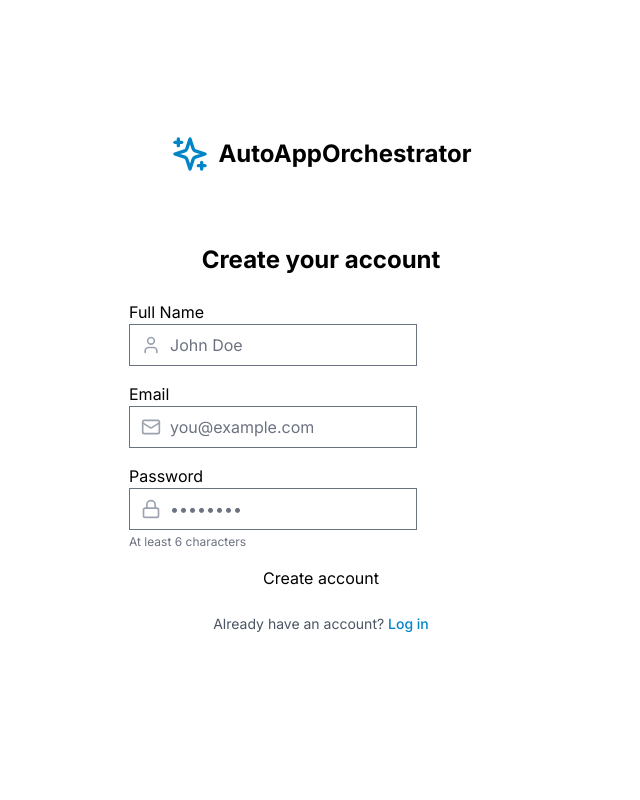
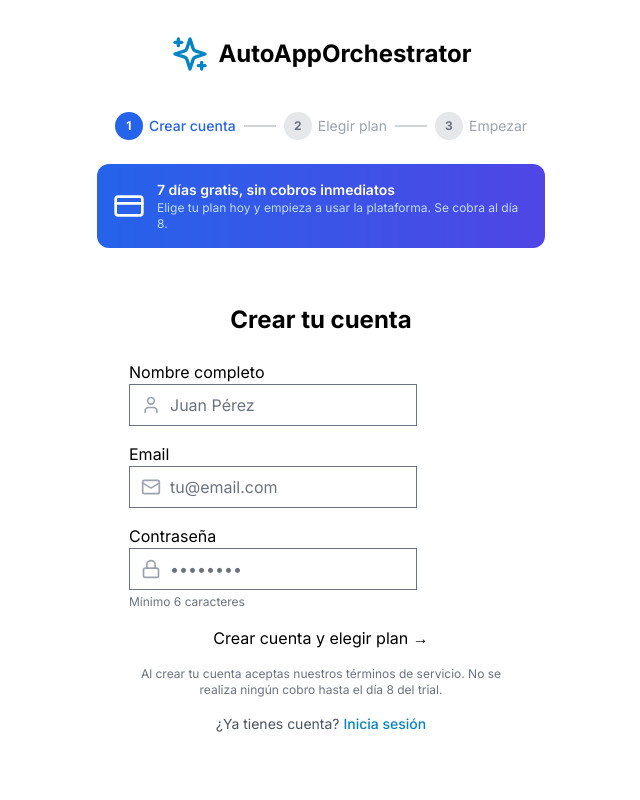
Before and after one commit to gringoglobalchanel-debug/-autoapporch-frontend, a Next.js app: page /register in a window 1280 px wide. Shown: the top 800 px of the page, without its empty margins (319-959 px from the left). Built offline with nearby package versions, Linux system fonts and the light colour scheme.

Commit message:
fix: registro redirige a billing, trial 7 días, banner nuevo usuario

```diff
--- a/src/app/billing/page.tsx
+++ b/src/app/billing/page.tsx
@@ -1,23 +1,13 @@
-/**
- * Página de facturación y suscripción
- */
-
 'use client';
 
 import { useState, useEffect } from 'react';
-import { useRouter } from 'next/navigation';
+import { useRouter, useSearchParams } from 'next/navigation';
 import Link from 'next/link';
 import { apiClient } from '@/lib/api';
 import toast from 'react-hot-toast';
 import {
-  ArrowLeft,
-  CreditCard,
-  Check,
-  Loader2,
-  Zap,
-  Rocket,
-  Crown,
-  Globe
+  ArrowLeft, CreditCard, Check, Loader2,
+  Zap, Rocket, Crown, Globe, Sparkles, Clock
 } from 'lucide-react';
 
 const PLANS = [
@@ -85,12 +75,19 @@ const PLANS = [
 
 export default function BillingPage() {
   const router = useRouter();
+  const searchParams = useSearchParams();
+  const isNewUser = searchParams.get('new_user') === 'true';
+  const upgradeSuccess = searchParams.get('upgrade_success') === 'true';
+
   const [loading, setLoading] = useState(false);
   const [selectedPlan, setSelectedPlan] = useState<string | null>(null);
   const [currentPlan, setCurrentPlan] = useState<string | null>(null);
 
   useEffect(() => {
     loadCurrentPlan();
+    if (upgradeSuccess) {
+      toast.success('¡Plan actualizado exitosamente!');
+    }
   }, []);
 
   const loadCurrentPlan = async () => {
@@ -107,15 +104,12 @@ export default function BillingPage() {
   const handleCheckout = async (planId: string) => {
     setSelectedPlan(planId);
     setLoading(true);
-
     try {
       const response = await apiClient.stripe.createCheckout(planId);
-
       if (response.data.url) {
         window.location.href = response.data.url;
       }
     } catch (error: any) {
-      console.error('Error creating checkout:', error);
       toast.error(error.response?.data?.message || 'Error al procesar la solicitud');
       setSelectedPlan(null);
     } finally {
@@ -127,12 +121,10 @@ export default function BillingPage() {
     setLoading(true);
     try {
       const response = await apiClient.stripe.createPortal();
-
       if (response.data.url) {
         window.location.href = response.data.url;
       }
     } catch (error) {
-      console.error('Error creating portal:', error);
       toast.error('Error al abrir el portal de facturación');
     } finally {
       setLoading(false);
@@ -143,26 +135,66 @@ export default function BillingPage() {
     <div className="min-h-screen bg-gray-50">
       <header className="bg-white border-b border-gray-200">
         <div className="container mx-auto px-4 py-4">
-          <Link
-            href="/dashboard"
-            className="inline-flex items-center text-gray-600 hover:text-gray-900 transition-colors"
-          >
-            <ArrowLeft className="w-5 h-5 mr-2" />
-            Volver al Dashboard
-          </Link>
+          {isNewUser ? (
+            <div className="flex items-center gap-3">
+              <Sparkles className="w-6 h-6 text-blue-600" />
+              <span className="font-semibold text-gray-800">AutoAppOrchestrator</span>
+            </div>
+          ) : (
+            <Link href="/dashboard" className="inline-flex items-center text-gray-600 hover:text-gray-900 transition-colors">
+              <ArrowLeft className="w-5 h-5 mr-2" />
+              Volver al Dashboard
+            </Link>
+          )}
         </div>
       </header>
 
       <div className="container mx-auto px-4 py-12 max-w-7xl">
+
+        {/* Banner nuevo usuario */}
+        {isNewUser && (
+          <div className="bg-gradient-to-r from-blue-600 to-indigo-700 text-white rounded-2xl p-6 mb-10 flex flex-col md:flex-row items-center gap-4">
+            <div className="p-3 bg-white/20 rounded-xl">
+              <Clock className="w-8 h-8" />
+            </div>
+            <div className="text-center md:text-left">
+              <h2 className="text-xl font-bold mb-1">¡7 días gratis en cualquier plan!</h2>
+              <p className="text-blue-100">Elige tu plan hoy, agrega tu tarjeta y empieza a crear apps. No se cobra nada hasta el día 8. Cancela cuando quieras.</p>
+            </div>
+          </div>
+        )}
+
+        {/* Pasos para nuevo usuario */}
+        {isNewUser && (
+          <div className="flex items-center justify-center gap-2 mb-8">
+            <div className="flex items-center gap-1.5">
+              <div className="w-7 h-7 rounded-full bg-green-500 text-white text-xs flex items-center justify-center font-bold">✓</div>
+              <span className="text-sm text-green-600 font-medium">Cuenta creada</span>
+            </div>
+            <div className="w-8 h-0.5 bg-blue-400" />
+            <div className="flex items-center gap-1.5">
+              <div className="w-7 h-7 rounded-full bg-blue-600 text-white text-xs flex items-center justify-center font-bold">2</div>
+              <span className="text-sm font-medium text-blue-600">Elegir plan</span>
+            </div>
+            <div className="w-8 h-0.5 bg-gray-300" />
+            <div className="flex items-center gap-1.5">
+              <div className="w-7 h-7 rounded-full bg-gray-200 text-gray-500 text-xs flex items-center justify-center font-bold">3</div>
+              <span className="text-sm text-gray-400">Empezar</span>
+            </div>
+          </div>
+        )}
+
         <div className="text-center mb-12">
           <div className="inline-flex items-center justify-center w-16 h-16 bg-blue-100 rounded-full mb-4">
             <CreditCard className="w-8 h-8 text-blue-600" />
           </div>
           <h1 className="text-4xl font-bold text-gray-900 mb-3">
-            Planes y precios
+            {isNewUser ? 'Elige tu plan' : 'Planes y precios'}
           </h1>
           <p className="text-xl text-gray-600">
-            Elige el plan perfecto para tus necesidades
+            {isNewUser
+              ? 'Selecciona el plan que mejor se adapte a tus necesidades'
+              : 'Elige el plan perfecto para tus necesidades'}
           </p>
 
           {currentPlan && currentPlan !== 'free_trial' && (
@@ -185,9 +217,7 @@ export default function BillingPage() {
               <div
                 key={plan.id}
                 className={`bg-white rounded-2xl shadow-sm border ${
-                  plan.popular
-                    ? 'border-blue-600 shadow-xl relative'
-                    : 'border-gray-200'
+                  plan.popular ? 'border-blue-600 shadow-xl relative' : 'border-gray-200'
                 } p-8 flex flex-col`}
               >
                 {plan.popular && (
@@ -204,10 +234,18 @@ export default function BillingPage() {
                   <p className="text-gray-600 text-sm">{plan.description}</p>
                 </div>
 
-                <div className="mb-6">
+                <div className="mb-2">
                   <span className="text-4xl font-bold text-gray-900">${plan.price}</span>
                   <span className="text-gray-600">/mes</span>
                 </div>
+
+                {/* ✅ Indicador de trial para nuevos usuarios */}
+                {isNewUser && (
+                  <div className="mb-4 inline-flex items-center gap-1 text-xs font-medium text-green-700 bg-green-50 border border-green-200 rounded-full px-3 py-1">
+                    <Clock className="w-3 h-3" />
+                    7 días gratis, luego ${plan.price}/mes
+                  </div>
+                )}
 
                 <ul className="space-y-3 mb-8 flex-1">
                   {plan.features.map((feature, i) => (
@@ -237,12 +275,13 @@ export default function BillingPage() {
                     } disabled:opacity-50 flex items-center justify-center gap-2`}
                   >
                     {loading && selectedPlan === plan.id ? (
-                      <>
-                        <Loader2 className="w-4 h-4 animate-spin" />
-                        Procesando...
-                      </>
+                      <><Loader2 className="w-4 h-4 animate-spin" />Procesando...</>
+                    ) : isNewUser ? (
+                      `Empezar gratis con ${plan.name} →`
+                    ) : isUpgrade ? (
+                      'Actualizar plan'
                     ) : (
-                      isUpgrade ? 'Actualizar plan' : 'Seleccionar plan'
+                      'Seleccionar plan'
                     )}
                   </button>
                 )}
@@ -259,12 +298,8 @@ export default function BillingPage() {
                   <Globe className="w-6 h-6 text-blue-600" />
                 </div>
                 <div>
-                  <h3 className="text-xl font-bold text-gray-900 mb-1">
-                    Dominios personalizados extras
-                  </h3>
-                  <p className="text-gray-600">
-                    Agrega más dominios a tu plan por solo +$5/mes cada uno
-                  </p>
+                  <h3 className="text-xl font-bold text-gray-900 mb-1">Dominios personalizados extras</h3>
+                  <p className="text-gray-600">Agrega más dominios a tu plan por solo +$5/mes cada uno</p>
                 </div>
               </div>
               <Link
@@ -278,26 +313,15 @@ export default function BillingPage() {
         )}
 
         <div className="bg-white rounded-2xl shadow-sm border border-gray-200 p-8">
-          <h3 className="text-lg font-bold text-gray-900 mb-4">
-            Métodos de pago aceptados
-          </h3>
+          <h3 className="text-lg font-bold text-gray-900 mb-4">Métodos de pago aceptados</h3>
           <div className="flex flex-wrap items-center gap-4">
-            <div className="px-4 py-2 bg-gray-100 rounded-lg text-sm font-medium">
-              Visa
-            </div>
-            <div className="px-4 py-2 bg-gray-100 rounded-lg text-sm font-medium">
-              Mastercard
-            </div>
-            <div className="px-4 py-2 bg-gray-100 rounded-lg text-sm font-medium">
-              American Express
-            </div>
-            <div className="px-4 py-2 bg-gray-100 rounded-lg text-sm font-medium">
-              PayPal (pronto)
-            </div>
+            {['Visa', 'Mastercard', 'American Express'].map(m => (
+              <div key={m} className="px-4 py-2 bg-gray-100 rounded-lg text-sm font-medium">{m}</div>
+            ))}
           </div>
           <p className="text-xs text-gray-500 mt-4">
-            Todos los pagos son procesados de forma segura por Stripe.
-            No almacenamos información de tarjetas de crédito.
+            Todos los pagos son procesados de forma segura por Stripe. No almacenamos información de tarjetas.
+            {isNewUser && ' Durante los 7 días de prueba no se realiza ningún cobro.'}
           </p>
         </div>
       </div>
--- a/src/app/register/page.tsx
+++ b/src/app/register/page.tsx
@@ -1,7 +1,3 @@
-/**
- * Página de registro
- */
-
 'use client';
 
 import { useState } from 'react';
@@ -10,7 +6,7 @@ import Link from 'next/link';
 import { supabase } from '@/lib/supabase';
 import { useAuthStore } from '@/store';
 import toast from 'react-hot-toast';
-import { Sparkles, Mail, Lock, User, Loader2 } from 'lucide-react';
+import { Sparkles, Mail, Lock, User, Loader2, CreditCard } from 'lucide-react';
 
 export default function RegisterPage() {
   const router = useRouter();
@@ -26,7 +22,7 @@ export default function RegisterPage() {
     e.preventDefault();
 
     if (formData.password.length < 6) {
-      toast.error('Password must be at least 6 characters');
+      toast.error('La contraseña debe tener al menos 6 caracteres');
       return;
     }
 
@@ -51,13 +47,15 @@ export default function RegisterPage() {
         fullName: formData.fullName,
       });
 
-      toast.success('Account created! Redirecting...');
+      toast.success('¡Cuenta creada! Elige tu plan para comenzar.');
 
+      // ✅ FIX: redirigir a /billing para elegir plan y poner tarjeta
       setTimeout(() => {
-        router.push('/dashboard');
+        router.push('/billing?new_user=true');
       }, 1000);
+
     } catch (error: any) {
-      toast.error(error.message || 'Registration failed');
+      toast.error(error.message || 'Error al crear la cuenta');
     } finally {
       setLoading(false);
     }
@@ -76,22 +74,49 @@ export default function RegisterPage() {
           </Link>
         </div>
 
+        {/* Pasos */}
+        <div className="flex items-center justify-center gap-2 mb-6">
+          <div className="flex items-center gap-1.5">
+            <div className="w-7 h-7 rounded-full bg-blue-600 text-white text-xs flex items-center justify-center font-bold">1</div>
+            <span className="text-sm font-medium text-blue-600">Crear cuenta</span>
+          </div>
+          <div className="w-8 h-0.5 bg-gray-300" />
+          <div className="flex items-center gap-1.5">
+            <div className="w-7 h-7 rounded-full bg-gray-200 text-gray-500 text-xs flex items-center justify-center font-bold">2</div>
+            <span className="text-sm text-gray-400">Elegir plan</span>
+          </div>
+          <div className="w-8 h-0.5 bg-gray-300" />
+          <div className="flex items-center gap-1.5">
+            <div className="w-7 h-7 rounded-full bg-gray-200 text-gray-500 text-xs flex items-center justify-center font-bold">3</div>
+            <span className="text-sm text-gray-400">Empezar</span>
+          </div>
+        </div>
+
+        {/* Banner trial */}
+        <div className="bg-gradient-to-r from-blue-600 to-indigo-600 text-white rounded-xl p-4 mb-6 flex items-center gap-3">
+          <CreditCard className="w-8 h-8 flex-shrink-0" />
+          <div>
+            <p className="font-semibold text-sm">7 días gratis, sin cobros inmediatos</p>
+            <p className="text-xs text-blue-200">Elige tu plan hoy y empieza a usar la plataforma. Se cobra al día 8.</p>
+          </div>
+        </div>
+
         {/* Card */}
         <div className="card p-8">
           <h1 className="text-2xl font-bold text-center mb-6">
-            Create your account
+            Crear tu cuenta
           </h1>
 
           <form onSubmit={handleSubmit} className="space-y-4">
             <div>
-              <label className="label">Full Name</label>
+              <label className="label">Nombre completo</label>
               <div className="relative">
                 <User className="absolute left-3 top-1/2 -translate-y-1/2 w-5 h-5 text-gray-400" />
                 <input
                   type="text"
                   required
                   className="input pl-10"
-                  placeholder="John Doe"
+                  placeholder="Juan Pérez"
                   value={formData.fullName}
                   onChange={(e) =>
                     setFormData({ ...formData, fullName: e.target.value })
@@ -108,7 +133,7 @@ export default function RegisterPage() {
                   type="email"
                   required
                   className="input pl-10"
-                  placeholder="you@example.com"
+                  placeholder="tu@email.com"
                   value={formData.email}
                   onChange={(e) =>
                     setFormData({ ...formData, email: e.target.value })
@@ -118,7 +143,7 @@ export default function RegisterPage() {
             </div>
 
             <div>
-              <label className="label">Password</label>
+              <label className="label">Contraseña</label>
               <div className="relative">
                 <Lock className="absolute left-3 top-1/2 -translate-y-1/2 w-5 h-5 text-gray-400" />
                 <input
@@ -133,7 +158,7 @@ export default function RegisterPage() {
                 />
               </div>
               <p className="text-xs text-gray-500 mt-1">
-                At least 6 characters
+                Mínimo 6 caracteres
               </p>
             </div>
 
@@ -145,21 +170,26 @@ export default function RegisterPage() {
               {loading ? (
                 <>
                   <Loader2 className="w-4 h-4 animate-spin mr-2" />
-                  Creating account...
+                  Creando cuenta...
                 </>
               ) : (
-                'Create account'
+                'Crear cuenta y elegir plan →'
               )}
             </button>
           </form>
 
-          <p className="text-center text-sm text-gray-600 mt-6">
-            Already have an account?{' '}
+          <p className="text-center text-xs text-gray-500 mt-4">
+            Al crear tu cuenta aceptas nuestros términos de servicio.
+            No se realiza ningún cobro hasta el día 8 del trial.
+          </p>
+
+          <p className="text-center text-sm text-gray-600 mt-4">
+            ¿Ya tienes cuenta?{' '}
             <Link
               href="/login"
               className="text-primary-600 hover:text-primary-700 font-medium"
             >
-              Log in
+              Inicia sesión
             </Link>
           </p>
         </div>
```
